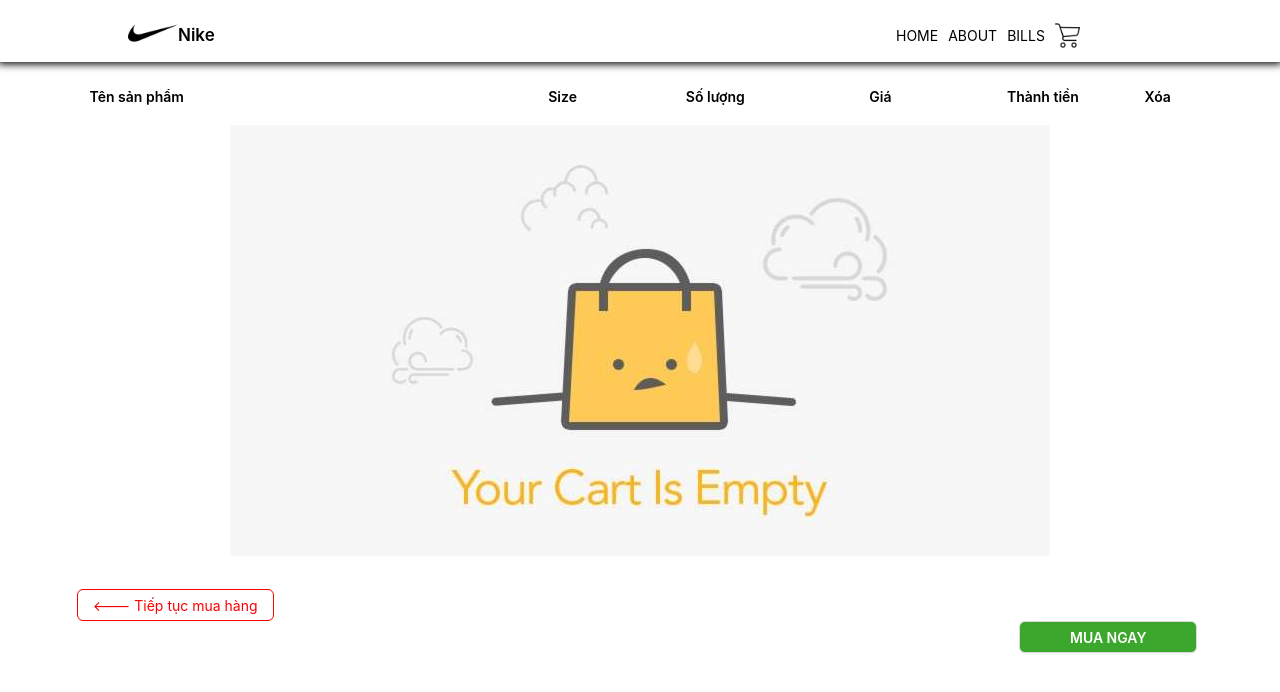
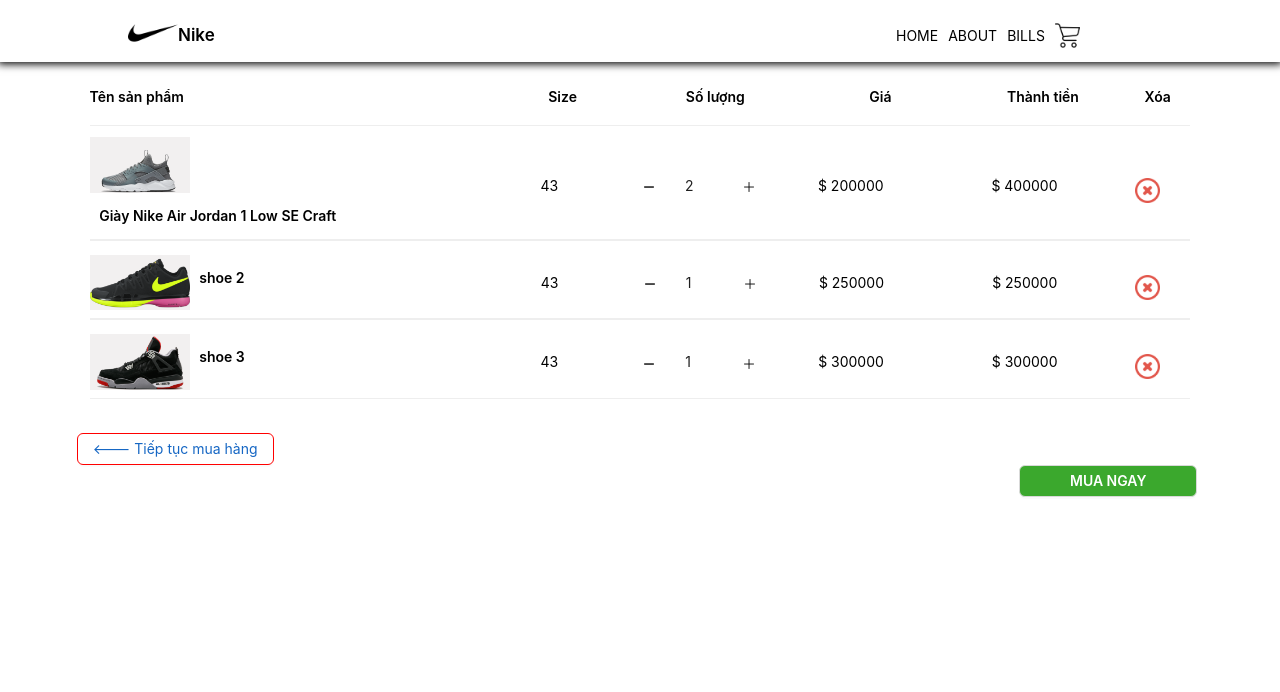
Before and after one commit to phungnu/shoe-store-frontend, a React (Create React App) app: page /cart in a window 1280 px wide. Shown: the top 692 px of the page. Built offline with nearby package versions, Linux system fonts and the light colour scheme.

Commit message:
validate form info customer

```diff
--- a/src/conponents/screen/cart/index.js
+++ b/src/conponents/screen/cart/index.js
@@ -16,6 +16,7 @@
 	const [isModalOpen, setIsModalOpen] = useState(false);
 
 	const showModal = () => {
+		setFirst(false);
 		setIsModalOpen(true);
 		callAPI(host);
 	};
@@ -33,39 +34,40 @@
 	};
 
 	const cart = cartService.get();
-	console.log(cart)
+	// console.log(cart)
 
-	// const init = [
-	// 	{
-	// 		name: 'Giày Nike Air Jordan 1 Low SE Craft ',
-	// 		price: 200000,
-	// 		imageUrl: '/image/shoe1.png',
-	// 		description: 'this is shoe 1',
-	// 		quantity: 100,
-	// 		amount: 2,
-	// 		size: 43
-	// 	},
-	// 	{
-	// 		name: 'shoe 2',
-	// 		price: 250000,
-	// 		imageUrl: '/image/shoe2.png',
-	// 		description: 'this is shoe 2',
-	// 		quantity: 10,
-	// 		amount: 1,
-	// 		size: 43
-	// 	},
-	// 	{
-	// 		name: 'shoe 3',
-	// 		price: 300000,
-	// 		imageUrl: '/image/shoe3.png',
-	// 		description: 'this is shoe 1',
-	// 		quantity: 100,
-	// 		amount: 1,
-	// 		size: 43
-	// 	}
-	// ]
+	const init = [
+		{
+			name: 'Giày Nike Air Jordan 1 Low SE Craft ',
+			price: 200000,
+			imageUrl: '/image/shoe1.png',
+			description: 'this is shoe 1',
+			quantity: 100,
+			amount: 2,
+			size: 43
+		},
+		{
+			name: 'shoe 2',
+			price: 250000,
+			imageUrl: '/image/shoe2.png',
+			description: 'this is shoe 2',
+			quantity: 10,
+			amount: 1,
+			size: 43
+		},
+		{
+			name: 'shoe 3',
+			price: 300000,
+			imageUrl: '/image/shoe3.png',
+			description: 'this is shoe 1',
+			quantity: 100,
+			amount: 1,
+			size: 43
+		}
+	]
 
-	const [arrayShoes, setArrayShoes] = useState(cart || []);
+	// const [arrayShoes, setArrayShoes] = useState(cart || []);
+	const [arrayShoes, setArrayShoes] = useState(init);
 
 	useEffect(() => {
 		sum();
@@ -178,31 +180,70 @@
 		hideModal();
 	}
 
+	const [errorName, setErrorName] = useState('');
+	const [errorPhone, setErrorPhone] = useState('');
+	const [errorAddress, setErrorAddress] = useState('');
+
+	const [first, setFirst] = useState(true);
+
+	const validateForm = () => {
+		if ( first )
+			return null;
+		let check = true;
+		var regexPhone = /^0\d{9}$/;
+		if ( fName=='' || lName=='') {
+			setErrorName('Họ tên không được để trống');
+			check = false;
+		} else {
+			setErrorName('')
+		}
+		if ( phone=='') {
+			setErrorPhone('Số điện thoại không được để trống');
+			check = false;
+		} else if ( regexPhone.test(phone)==false ){
+			setErrorPhone('Số điện thoại không đúng định dạng');
+			check = false;
+		} else {
+			setErrorPhone('');
+		}
+		if ( city=='--Chọn thành phố--' || district=='--Chọn quận/huyện--' || ward=='--Chọn thị trấn/xã--' || homeNumber=='') {
+			setErrorAddress('Địa chỉ không được bỏ trống');
+			check = false;
+		} else {
+			setErrorAddress('')
+		}
+
+		return check;
+	}
+
 	const steps = [
 		{
 			title: 'Nhập thông tin người mua',
 			content: <div className="content-info-customer" >
-				<p>
-					Họ và tên<span className="obligatory">*</span>
+				<p className="row-content">
+					<div>Họ và tên <span className="obligatory">*</span>
+					</div><div className="error-message">{errorName}</div>
 				</p>
 				<Row className="name-custmmer">
 					<Input value={fName} onChange={(e) => setFName(e.target.value)} className="first-name" placeholder="Họ" />
 					<Input value={lName} onChange={(e) => setLName(e.target.value)} className="last-name" placeholder="Tên" />
 				</Row>
 				<p>
-					Email<span className="obligatory">*</span>
+					Email (tùy chọn)
 				</p>
 				<Row>
 					<Input value={email} onChange={(e) => setEmail(e.target.value)} className="email" placeholder="Email" />
 				</Row>
-				<p>
-					Số điện thoại<span className="obligatory">*</span>
+				<p className="row-content">
+					<div>Số điện thoại <span className="obligatory">*</span>
+					</div><div className="error-message">{errorPhone}</div>
 				</p>
 				<Row>
 					<Input value={phone} onChange={(e) => setPhone(e.target.value)} className="phone" placeholder="Số điện thoại" />
 				</Row>
-				<p>
-					Địa chỉ<span className="obligatory">*</span>
+				<p className="row-content">
+					<div>Địa chỉ <span className="obligatory">*</span>
+					</div><div className="error-message">{errorAddress}</div>
 				</p>
 				<div className="select-address">
 					<Select
@@ -295,8 +336,15 @@
 		}
 	]
 
+	useEffect(() => {
+		validateForm()
+	}, [phone, lName, fName, city, district, ward, homeNumber])
+
 	const [current, setCurrent] = useState(0);
 	const next = () => {
+		const check = validateForm();
+		if ( check==false || check==null)
+			return;
 		setCurrent(current + 1);
 		setAddress(homeNumber+', '+ward+', '+district+', '+city);
 	};
--- a/src/conponents/screen/cart/style.css
+++ b/src/conponents/screen/cart/style.css
@@ -35,7 +35,7 @@
 }
 
 .bottom-back {
-     color: red;
+     color: rgb(22, 103, 196);
      border-color: red;
      margin-top: 3%;
 }
@@ -146,3 +146,13 @@
 .total-price {
      font-size: 18px;
 }
+
+.row-content {
+     display: flex;
+     flex-direction: row;
+}
+
+.error-message {
+     color: red;
+     margin-left: 10px;
+}
```
